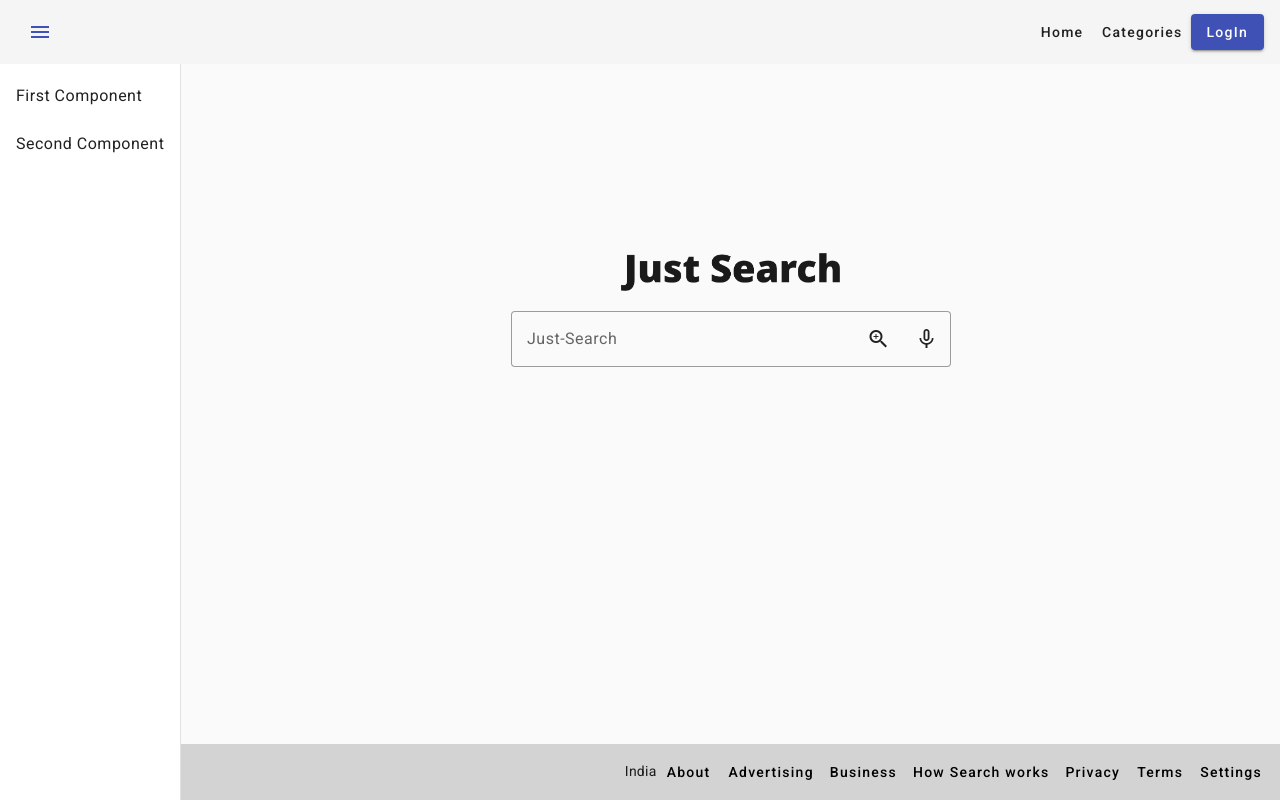
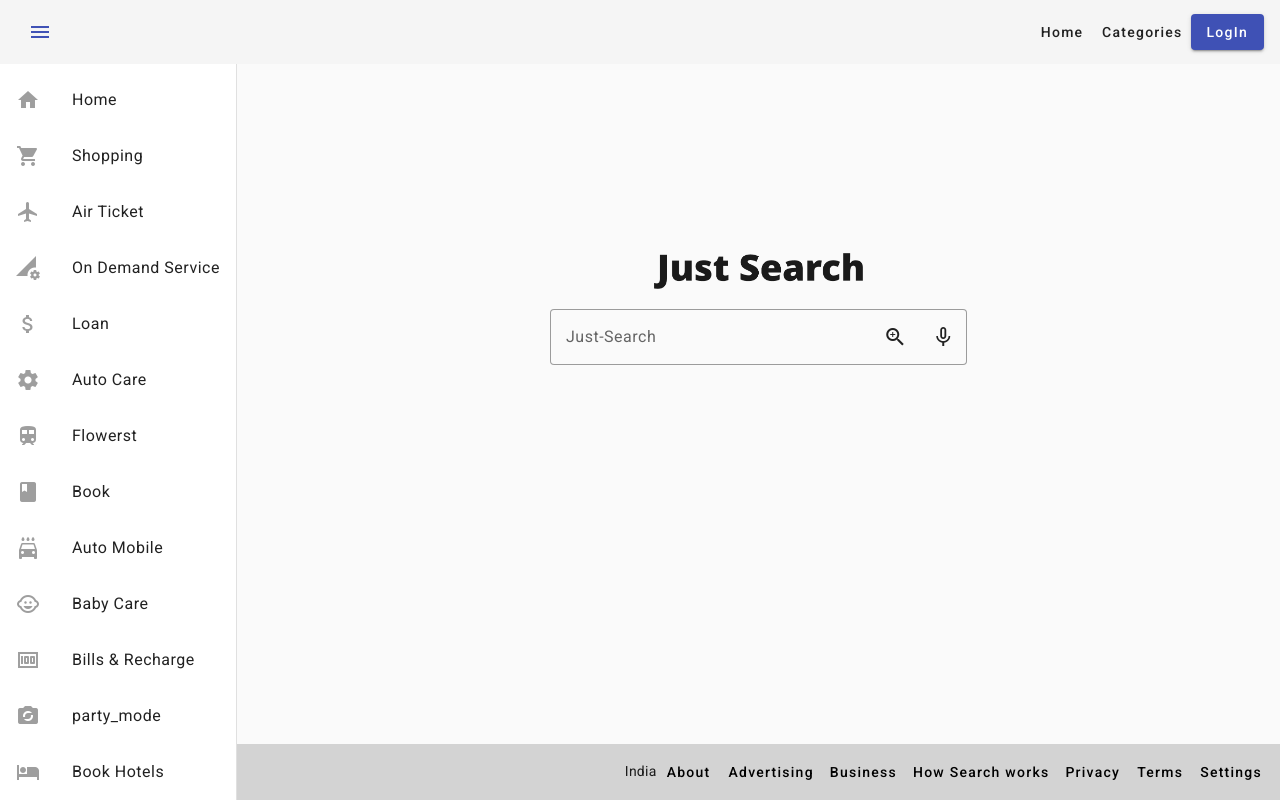
Before and after one commit to VikasSahu1998/Just-Search-0.1, an Angular app: page /Home in a window 1280 px wide. Both pictures are taken after a click on the button "menu". Shown: the top 800 px of the page. Built offline with nearby package versions, Linux system fonts and the light colour scheme.

Commit message:
form complete

```diff
--- a/src/app/app.component.html
+++ b/src/app/app.component.html
@@ -59,12 +59,30 @@
     matRipple>{{btnVal}}</button>
 </mat-toolbar>
 
-
 <mat-sidenav-container class="example-container">
     <mat-sidenav #drawer mode="side" >
       <mat-nav-list>
-        <a mat-list-item >First Component</a>
-        <a mat-list-item >Second Component</a>
+        <a mat-list-item ><mat-icon  matListItemIcon>home</mat-icon>Home</a>
+        <a mat-list-item ><mat-icon  matListItemIcon>shopping_cart</mat-icon>Shopping</a>
+        <a mat-list-item ><mat-icon  matListItemIcon>airplanemode_active</mat-icon>Air Ticket</a>
+        <a mat-list-item ><mat-icon  matListItemIcon>perm_data_setting</mat-icon>On Demand Service</a>
+        <a mat-list-item ><mat-icon  matListItemIcon>attach_money</mat-icon>Loan</a>
+        <a mat-list-item ><mat-icon  matListItemIcon>settings</mat-icon>Auto Care</a>
+        <a mat-list-item ><mat-icon  matListItemIcon> train</mat-icon>Flowerst</a>
+        <a mat-list-item ><mat-icon  matListItemIcon> book</mat-icon>Book</a>
+        <a mat-list-item ><mat-icon  matListItemIcon>local_car_wash</mat-icon>Auto Mobile</a>
+        <a mat-list-item ><mat-icon  matListItemIcon>child_care</mat-icon>Baby Care</a>
+        <a mat-list-item ><mat-icon  matListItemIcon>money</mat-icon>Bills & Recharge</a>
+        <a mat-list-item ><mat-icon  matListItemIcon>party_mode</mat-icon>party_mode</a>
+        <a mat-list-item ><mat-icon  matListItemIcon>hotel</mat-icon>Book Hotels</a>
+        <a mat-list-item ><mat-icon  matListItemIcon>adb_control</mat-icon>Pest Control</a>
+        <a mat-list-item ><mat-icon  matListItemIcon>directions_bus</mat-icon>Bus</a>
+        <a mat-list-item ><mat-icon  matListItemIcon>directions_car</mat-icon>Cab & Car Rentals</a>
+        <a mat-list-item ><mat-icon  matListItemIcon>kitchen</mat-icon>Caterers</a>
+        <a mat-list-item ><mat-icon  matListItemIcon>library_music</mat-icon>Dance & Music</a>
+        <a mat-list-item ><mat-icon  matListItemIcon>fitness_center</mat-icon>Fitness</a>
+        <a mat-list-item ><mat-icon  matListItemIcon>airplanemode_active</mat-icon>Flights</a>
+        <a mat-list-item ><mat-icon  matListItemIcon> local_florist</mat-icon>Flowerst</a>
       </mat-nav-list>
     </mat-sidenav>
     <mat-sidenav-content>
```
